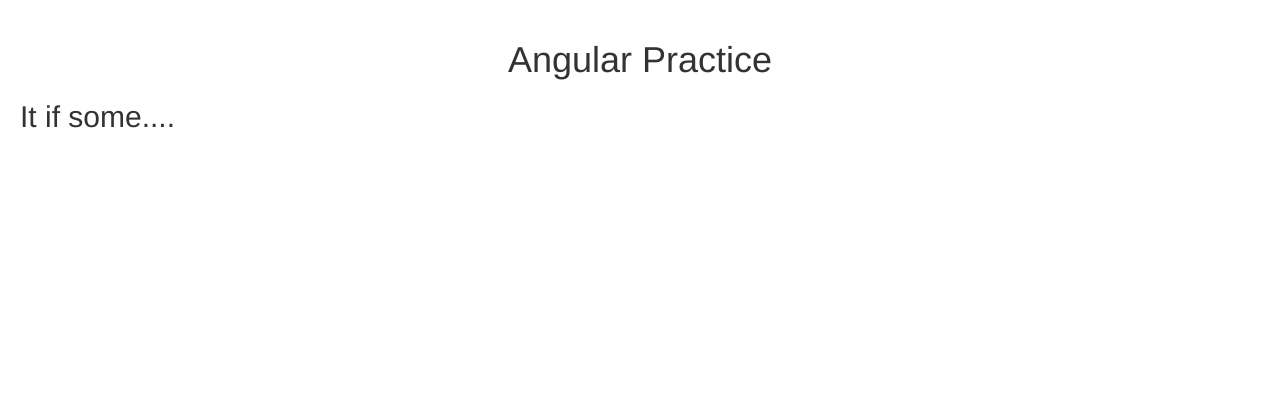
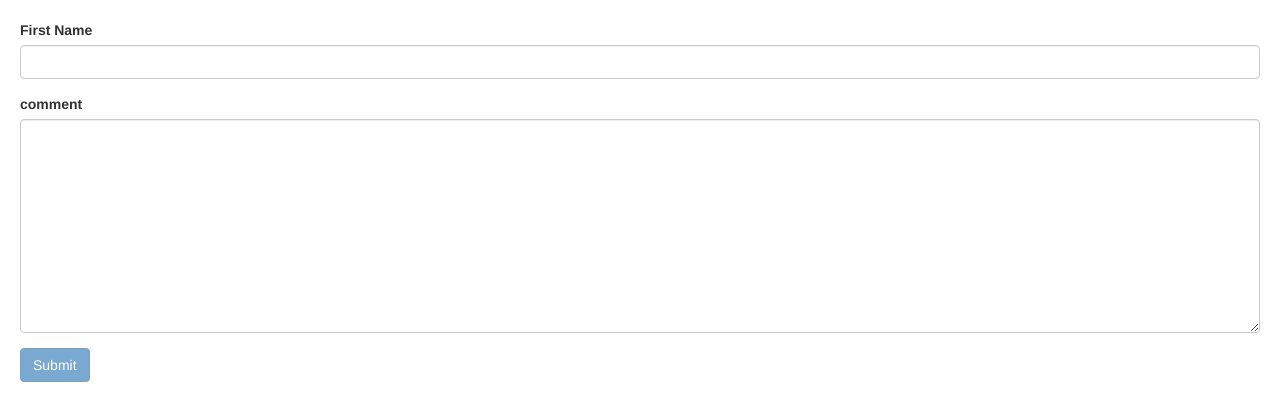
Before and after one commit to Goutham876/Angular, an Angular app: page / in a window 1280 px wide. Shown: the top 420 px of the page. Built offline with nearby package versions, Linux system fonts and the light colour scheme.

Commit message:
form validation

```diff
--- a/src/app/app.component.html
+++ b/src/app/app.component.html
@@ -1,2 +1 @@
-<h1 class="text-center">Angular Practice</h1>
-<courses></courses>
+<contact-form></contact-form>
--- a/src/app/app.component.ts
+++ b/src/app/app.component.ts
@@ -6,5 +6,11 @@ import { Component } from '@angular/core';
   styleUrls: ['./app.component.css']
 })
 export class AppComponent {
-  title = 'app';
+  post = {
+    title: "Title",
+    isFavorite : true
+  }
+  onFavChange(eventArgs){
+    console.log("favorite changed: " + eventArgs);
+  }
 }
--- a/src/app/app.module.ts
+++ b/src/app/app.module.ts
@@ -7,13 +7,17 @@ import { FormsModule } from '@angular/forms';
 
 
 import { AppComponent } from './app.component';
+import { FavoriteComponent } from './favorite/favorite.component';
+import { ContactFormComponent } from './contact-form/contact-form.component';
 
 
 @NgModule({
   declarations: [
     AppComponent,
     CoursesComponent,
-    SummaryPipe
+    SummaryPipe,
+    FavoriteComponent,
+    ContactFormComponent
   ],
   imports: [
     BrowserModule,
--- /dev/null
+++ b/src/app/contact-form/contact-form.component.html
@@ -0,0 +1,18 @@
+<form>
+  <div class="form-group">
+    <label for="firstName">First Name</label>
+    <input required minlength="3" maxlength="10" pattern="bananna" ngModel name="firstName" #firstName="ngModel" (change)="log(firstName)" type="text" id="firstName" class="form-control">
+    <div class="alert alert-danger" *ngIf="firstName.invalid && firstName.touched">
+      <div *ngIf="firstName.errors.required">first name is required.</div>
+      <div *ngIf="firstName.errors.minlength">should be minimun of 3 charachers.</div>
+      <div *ngIf="firstName.errors.pattern">does not match with pattern.</div>
+    </div>
+  </div>
+
+  <div class="form-group">
+    <label for="comment">comment</label>
+    <textarea ngModel name="comment"#comment="ngModel" minlength="5" id="comment" cols="30" rows="10" class="form-control"></textarea>
+    <div class="alert alert-danger" *ngIf="comment.invalid">should be minimum of 5 characters.</div>
+  </div>
+  <button [disabled]="firstName.invalid || comment.invalid" class="btn btn-primary">Submit</button>
+</form>
--- /dev/null
+++ b/src/app/contact-form/contact-form.component.ts
@@ -0,0 +1,13 @@
+import { Component, OnInit } from '@angular/core';
+
+@Component({
+  selector: 'contact-form',
+  templateUrl: './contact-form.component.html',
+  styleUrls: ['./contact-form.component.css']
+})
+export class ContactFormComponent {
+
+  log(f) {
+    console.log(f);
+  }
+  }
--- /dev/null
+++ b/src/app/favorite/favorite.component.html
@@ -0,0 +1,6 @@
+<span
+  class="glyphicon"
+  [class.glyphicon-star]="isSelected"
+  [class.glyphicon-star-empty]="!isSelected"
+  (click)="handleFav($event)">
+</span>
--- /dev/null
+++ b/src/app/favorite/favorite.component.ts
@@ -0,0 +1,16 @@
+import { Component,Input,Output, EventEmitter } from '@angular/core';
+
+@Component({
+  selector: 'favorite',
+  templateUrl: './favorite.component.html',
+  styleUrls: ['./favorite.component.css']
+})
+export class FavoriteComponent {
+  @Input('isFavorite') isSelected : boolean;
+  @Output() change = new EventEmitter();
+  handleFav($event) {
+    this.isSelected = !this.isSelected
+    this.change.emit({ newValue: this.isSelected });
+  }
+
+}
```
Also changed, not shown: src/app/contact-form/contact-form.component.css (added), src/app/courses.component.ts (line endings or trailing spaces), src/app/favorite/favorite.component.css (added), 2 other files (tests, documents, lock files or other folders).
